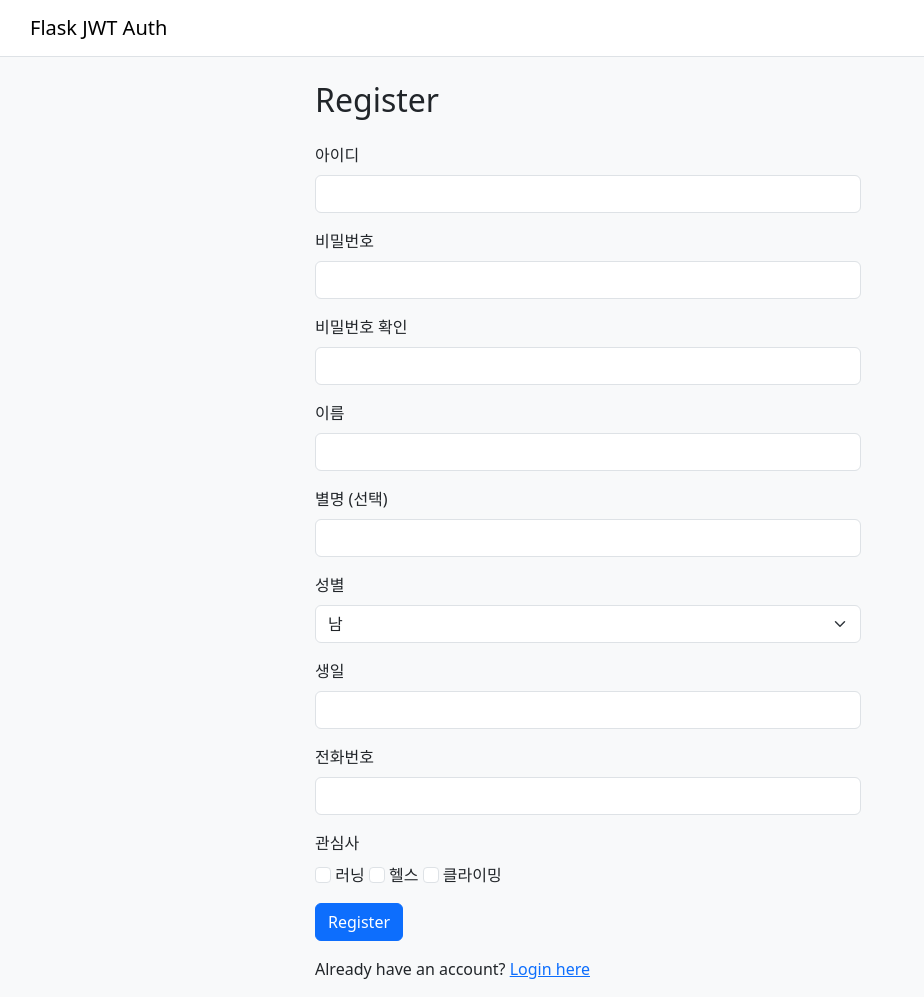
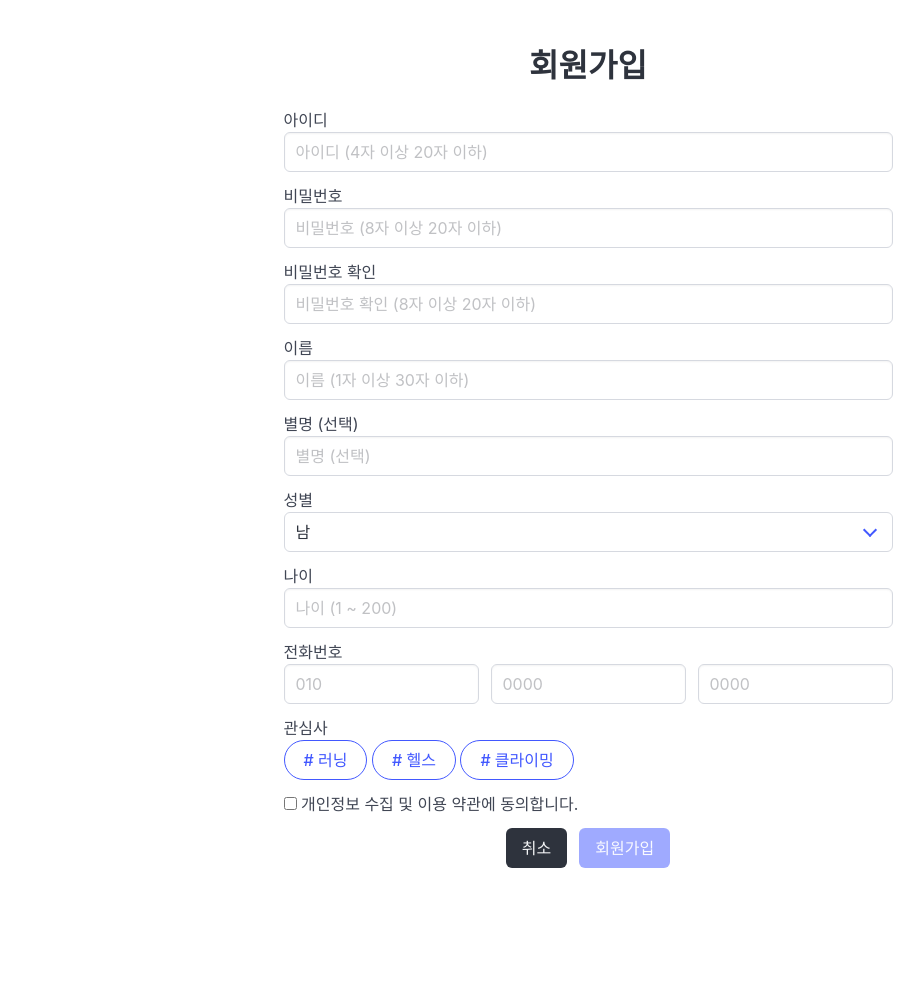
Before and after one commit to SINHEESEOP/KRAFTON-MiniProject_JungleGYM, a Flask app: template app/templates/register.html in a window 1280 px wide. Shown: the whole page, without its empty margins (52-976 px from the left). After the commit the page ends 868 px from the top, so only its background shows below. Run offline with Flask 3, Linux system fonts and the light colour scheme; the template is opened without the code that fills it: most values are stand-ins (such as "Sample title", 1, 10 or a date in 2020); some libraries are stand-ins or nearby versions.

Commit message:
로그인 회원가입 예외처리 및 스타일 수정

```diff
--- a/app/templates/register.html
+++ b/app/templates/register.html
@@ -5,89 +5,137 @@
     <meta http-equiv="X-UA-Compatible" content="IE=edge">
     <meta name="viewport" content="width=device-width, initial-scale=1.0">
     <title>{{ title }}</title>
-    <link rel="stylesheet" href="https://cdnjs.cloudflare.com/ajax/libs/bootstrap/5.3.0/css/bootstrap.min.css">
+    <link rel="stylesheet" href="https://cdn.jsdelivr.net/npm/bulma@1.0.2/css/bulma.min.css">
     <script src="https://ajax.googleapis.com/ajax/libs/jquery/3.5.1/jquery.min.js"></script>
 </head>
-<body class="bg-light">
-    <nav class="navbar navbar-expand-lg navbar-light bg-white border-bottom">
-        <div class="container">
-            <a class="navbar-brand" href="/">Flask JWT Auth</a>
-        </div>
-    </nav>
-
-    <div class="container mt-4">
-        <div class="row justify-content-center">
-            <div class="col-md-6">
-                <h2 class="mb-4">Register</h2>
+<body>
+    <div class="container is-max-tablet">
+        <div class="is-flex is-flex-direction-column is-4-tablet">
+            <div class="p-6">
+                <h2 class="title is-3 has-text-centered">회원가입</h2>
                 <form id="register">
                     <div class="mb-3">
                         <label for="user_id" class="form-label">아이디</label>
-                        <input type="text" class="form-control" id="user_id" name="user_id" required>
+                        <input type="text" class="input" id="user_id" name="user_id" placeholder="아이디 (4자 이상 20자 이하)" required>
                     </div>
                     <div class="mb-3">
                         <label for="password" class="form-label">비밀번호</label>
-                        <input type="password" class="form-control" id="password" name="password" required>
+                        <input type="password" class="input" id="password" name="password" placeholder="비밀번호 (8자 이상 20자 이하)" required>
                     </div>
                     <div class="mb-3">
                         <label for="password_confirm" class="form-label">비밀번호 확인</label>
-                        <input type="password" class="form-control" id="password_confirm" name="password_confirm" required>
+                        <input type="password" class="input" id="password_confirm" name="password_confirm" placeholder="비밀번호 확인 (8자 이상 20자 이하)" equired>
                     </div>
                     <div class="mb-3">
                         <label for="name" class="form-label">이름</label>
-                        <input type="text" class="form-control" id="name" name="name" required>
+                        <input type="text" class="input" id="name" name="name" placeholder="이름 (1자 이상 30자 이하)" required>
                     </div>
                     <div class="mb-3">
                         <label for="nickname" class="form-label">별명 (선택)</label>
-                        <input type="text" class="form-control" id="nickname" name="nickname">
+                        <input type="text" class="input" id="nickname" placeholder="별명 (선택)" name="nickname">
                     </div>
                     <div class="mb-3">
                         <label for="gender" class="form-label">성별</label>
-                        <select class="form-select"  name="gender" id="gender">
-                            <option value="male">남</option>
-                            <option value="female">여</option>
-                        </select>
+                        <div class="select is-fullwidth">
+                            <select name="gender" id="gender">
+                                <option value="male">남</option>
+                                <option value="female">여</option>
+                            </select>
+                        </div>
                     </div>
 
                     <div class="mb-3">
-                        <label for="age" class="form-label">생일</label>
-                        <input type="number" class="form-control" id="age" name="age" required>
+                        <label for="age" class="form-label">나이</label>
+                        <input type="number" class="input" id="age" name="age" placeholder="나이 (1 ~ 200)" required>
                     </div>
                     <div class="mb-3">
                         <label for="phone_number" class="form-label">전화번호</label>
-                        <input type="text" class="form-control" id="phone_number" name="phone_number" required>
+                        <div class="field is-grouped is-grouped-centered">
+                        <input type="number" class="input" id="phone_number_left" name="phone_number_left" placeholder="010" pattern="[0-9]{2,3}" required>
+                        <input type="number" class="input" id="phone_number_mid" name="phone_number_mid" placeholder="0000" pattern="[0-9]{3,4}" required>
+                        <input type="number" class="input" id="phone_number_right" name="phone_number_right" placeholder="0000" pattern="[0-9]{4}" required>
+                        </div>
                     </div>
-
+                    <p id="error_message" class="has-text-danger help mb-3"></p>
                     <div class="mb-3">
                         <label for="interests" class="form-label">관심사</label>
                         <fieldset id="interests">
-                            <input class="form-check-input" type="checkbox" name="running">
-                            <label class="form-check-label" for="flexCheckChecked">
-                                러닝
+                            <label class="button is-rounded is-link is-outlined is-hovered">
+                                # <input type="checkbox" class="is-hidden" id="running" autocomplete="off">러닝
                             </label>
 
-                            <input class="form-check-input" type="checkbox" name="health">
-                            <label class="form-check-label" for="flexCheckChecked">
-                                헬스
+                            <label class="button is-rounded is-link is-outlined is-hovered">
+                                # <input type="checkbox" class="is-hidden" id="health" autocomplete="off">헬스
                             </label>
 
-                            <input class="form-check-input" type="checkbox" name="climbing">
-                            <label class="form-check-label" for="flexCheckChecked">
-                                클라이밍
+                            <label class="button is-rounded is-link is-outlined is-hovered">
+                                # <input type="checkbox" class="is-hidden" id="climbing" autocomplete="off">클라이밍
                             </label>
                         </fieldset>
                     </div>
-                    <button type="submit" class="btn btn-primary">Register</button>
+                    <div class="mb-3">
+                        <input class="form-check-input" type="checkbox" id="privacy-agree">
+                        <label class="checkbox" for="privacy-agree">개인정보 수집 및 이용 약관에 동의합니다.</label>
+                    </div>
+                    <div class="field is-grouped is-grouped-centered">
+                        <a href="/auth/login" class="button is-dark">취소</a>
+                        <button type="submit" class="button is-link " id="register-btn" disabled>회원가입</button>
+                    </div>
                 </form>
-                <p class="mt-3">Already have an account? <a href="/login">Login here</a></p>
             </div>
         </div>
     </div>
 
-    <script src="https://cdnjs.cloudflare.com/ajax/libs/bootstrap/5.3.0/js/bootstrap.bundle.min.js"></script>
     <script>
-        $('#register').on("submit", function (event) {
+        $(document).ready(function() {
+            initCheckbox();
+            $('#privacy-agree').change(togglePrivacyAgree)
+            $('#age').on("propertychange change keyup paste input", typeAgeInput)
+            $('#phone_number_left').on("propertychange change keyup paste input", fixTextLength(3))
+            $('#phone_number_mid').on("propertychange change keyup paste input", fixTextLength(4))
+            $('#phone_number_right').on("propertychange change keyup paste input", fixTextLength(4))
+            $('#register').on("submit", submitRegister)
+            $('#running').change(toggleInterest)
+            $('#health').change(toggleInterest)
+            $('#climbing').change(toggleInterest)
+        })
+
+        function typeAgeInput() {
+            clearInvalidValue.bind(this)();
+            fixTextLength(3).bind(this)();
+        }
+
+        function clearInvalidValue() {
+            if($(this).val() === '' || Number($(this).val()) <= 0) {
+                $(this).val('');
+            }
+        }
+
+        function fixTextLength(n) {
+            return function() {
+                if($(this).val().length > 3) {
+                    $(this).val($(this).val().slice(0, n));
+                }
+            }
+        }
+
+        function togglePrivacyAgree() {
+            if(this.checked) {
+                $('#register-btn').prop('disabled', false)
+            } else {
+                $('#register-btn').prop('disabled', true)
+            }
+        }
+        function initCheckbox() {
+            $('#running').val(this.checked);
+            $('#health').val(this.checked);
+            $('#climbing').val(this.checked);
+            $('#privacy-agree').val(this.checked);
+        }
+
+        function submitRegister(event) {
             event.preventDefault();
-            const data = {
+            register({
                 user_id: $('#user_id').val(),
                 password: $('#password').val(),
                 password_confirm: $('#password_confirm').val(),
@@ -95,25 +143,43 @@
                 nickname: $('#nickname').val(),
                 gender: $('#gender').val(),
                 age: $('#age').val(),
-                phone_number: $('#phone_number').val(),
-                interests: []
-            }
-            $('#interests').children('input').each(function() {
-                if($(this).is(':checked')) data.interests.push($(this).attr('name'))
+                phone_number: $('#phone_number_left').val() + '-' + $('#phone_number_mid').val() + '-' + $('#phone_number_right').val(),
+                interests: getInterests()
+            })
+        }
+
+        function getInterests() {
+            const interests = [];
+            $('#interests').children('label').each(function() {
+                const $input = $(this).find('input')
+                if($input.is(':checked')) interests.push($input.attr('id'))
             });
+            return interests;
+        }
+
+        function register({ user_id, password, password_confirm, name, nickname, gender, age, phone_number, interests }) {
             $.ajax({
                 type: "POST",
                 url: "/auth/register",
-                data: {...data, interests: data.interests},
+                data: { user_id, password, password_confirm, name, nickname, gender, age, phone_number, interests },
                 success: function (response) {
                     if(response.result === 'success') {
                         alert("회원가입 성공")
                     } else {
-                        console.error('err')
+                        $("#error_message").text(response.msg)
                     }
                 }
             })
-        })
+
+        }
+
+        function toggleInterest() {
+            if(this.checked) {
+                $(this).closest('label').removeClass('is-outlined')
+            } else {
+                $(this).closest('label').addClass('is-outlined')
+            }
+        }
     </script>
 </body>
 </html>
```
Also changed, not shown: app/auth/routes.py (+63 -17 lines), app/templates/login.html (+38 -42 lines), app/templates/myinfo.html (added, +18 -0 lines).
